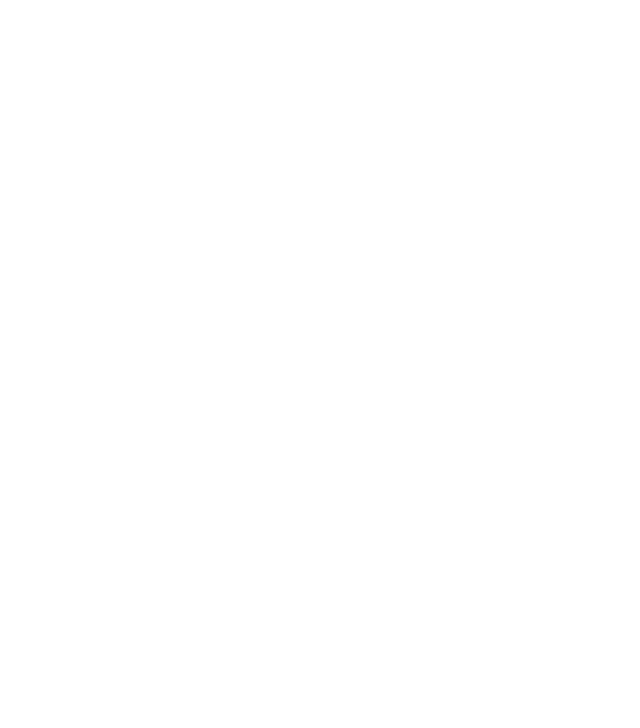
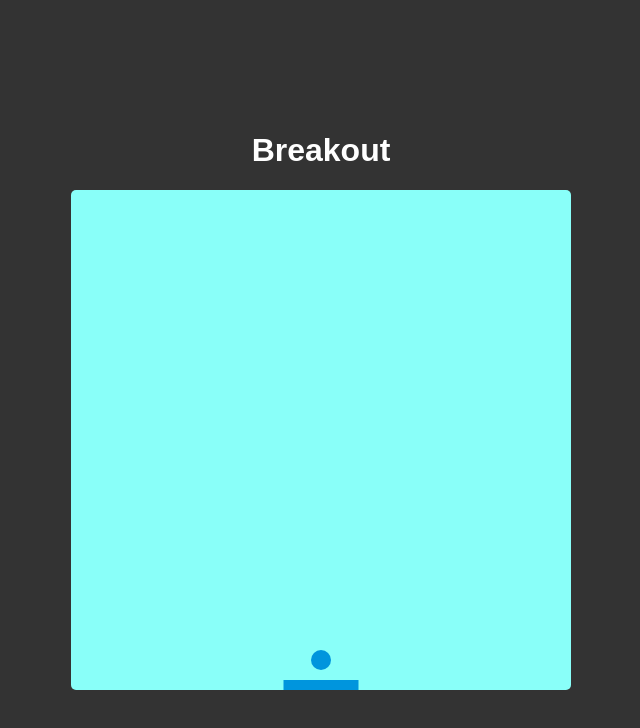
Before and after one commit to NicoleSilfverling/sti-frontend, a website: page public/html/game1.html in a window 1280 px wide. Shown: the whole page, without its empty margins (319-959 px from the left). Drawn offline with Linux system fonts and the light colour scheme.

Commit message:
game 1 canvas

```diff
--- /dev/null
+++ b/public/css/game1.css
@@ -0,0 +1,26 @@
+* {
+    box-sizing: border-box;
+}
+
+body{
+    background-color: #333;
+    display: flex;
+    flex-direction: column;
+    align-items: center;
+    justify-content: center;
+    font-family: Arial, Helvetica, sans-serif;
+    min-height: 100vh;
+    margin: 0;
+}
+h1{
+    color:white;
+}
+
+#canvas {
+    background: rgb(137, 255, 249);
+    border-radius: 5px;
+}
+
+#source{
+    display: none;
+}
--- a/public/html/game1.html
+++ b/public/html/game1.html
@@ -3,9 +3,14 @@
     <meta charset="UTF-8">
     <meta http-equiv="X-UA-Compatible" content="IE=edge">
     <meta name="viewport" content="width=device-width, initial-scale=1.0">
+    <link rel="stylesheet" href="/public/css/game1.css">
     <title>Document</title>
 </head>
 <body>
+    <h1>Breakout</h1>
 
+    <canvas id="canvas" width="500" height="500"></canvas>
+
+    <script src="/public/js/game1.js"></script>
 </body>
 </html>
--- /dev/null
+++ b/public/js/game1.js
@@ -0,0 +1,40 @@
+var canvas = document.getElementById("canvas");
+var ctx = canvas.getContext("2d");
+var ballRadius = 10;
+var x = canvas.width/2;
+var y = canvas.height-30;
+var dx = 2;
+var dy = -2;
+var paddleHeight = 10;
+var paddleWidth = 75;
+var paddleX = (canvas.width-paddleWidth)/2;
+
+
+
+
+function drawBall() {
+  ctx.beginPath();
+  ctx.arc(x, y, ballRadius, 0, Math.PI*2);
+  ctx.fillStyle = "#0095DD";
+  ctx.fill();
+  ctx.closePath();
+}
+function drawPaddle() {
+  ctx.beginPath();
+  ctx.rect(paddleX, canvas.height-paddleHeight, paddleWidth, paddleHeight);
+  ctx.fillStyle = "#0095DD";
+  ctx.fill();
+  ctx.closePath();
+}
+
+
+
+function draw() {
+  ctx.clearRect(0, 0, canvas.width, canvas.height);
+  drawBall();
+  drawPaddle();
+
+  requestAnimationFrame(draw);
+}
+
+draw();
```
